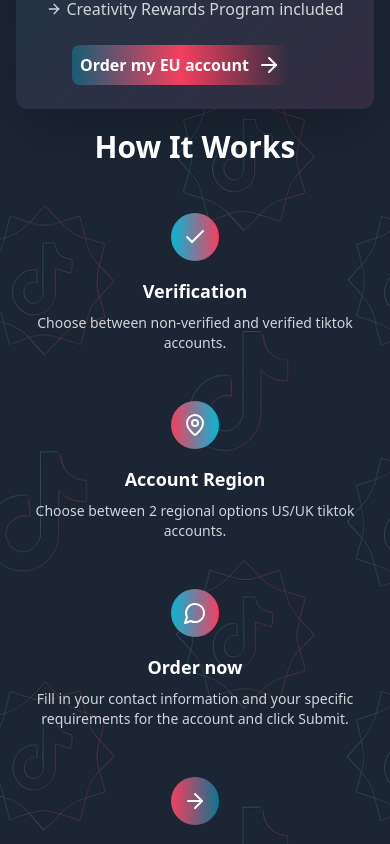
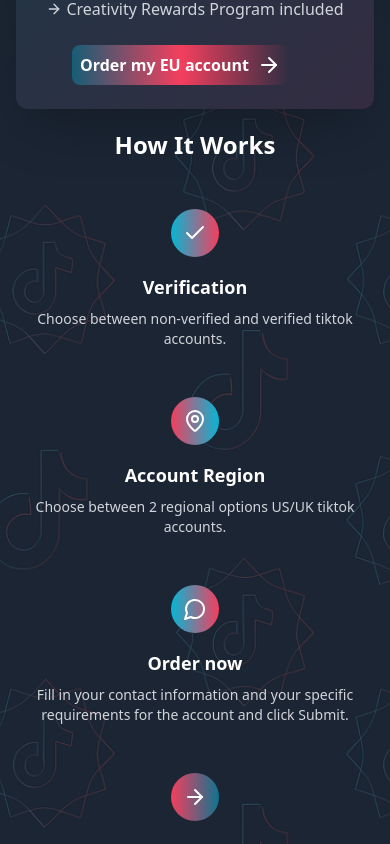
Before and after one commit to creatokshop/creatokcloudflare, a React (Vite) app: page / in a window 390 px wide. Shown: the part 1340-2184 px from the top of the page. Built offline with nearby package versions, Linux system fonts and the light colour scheme; no server answers.

Commit message:
update 8

```diff
--- a/src/components/FeaturesSection.tsx
+++ b/src/components/FeaturesSection.tsx
@@ -20,7 +20,7 @@ export const FeaturesSection: React.FC = () => (
     <div className="absolute inset-0 bg-gray-800 opacity-80"></div>
 
     <div className="container mx-auto relative z-10">
-      <h2 className="py-2 text-3xl mb-1 mt-10 font-bold text-center text-white bg-clip-text text-transparent">
+      <h2 className="py-2 text-2xl sm:text-3xl mb-1 mt-10 font-bold text-center text-white bg-clip-text text-transparent">
         How It Works
       </h2>
       {/* Modified grid to be 1 column on mobile, 3 columns on tablets, and 5 columns on larger screens */}
--- a/src/components/NecessaryInfoSection.tsx
+++ b/src/components/NecessaryInfoSection.tsx
@@ -13,7 +13,7 @@ export const NecessaryInfoSection: React.FC = () => {
   return (
     <section className="py-12 px-4 bg-gradient-to-b from-gray-900 via-gray-800 to-gray-900">
       <div className="container mx-auto max-w-7xl px-6">
-        <h2 className="text-3xl font-bold mb-8 text-center text-white bg-clip-text text-transparent">
+        <h2 className="text-2xl sm:text-3xl font-bold mb-8 text-center text-white bg-clip-text text-transparent">
           Important Information
         </h2>
         <div className=" rounded-xl p-6 sm:p-8 shadow-lg border border-white-500/20 mb-8">
```
